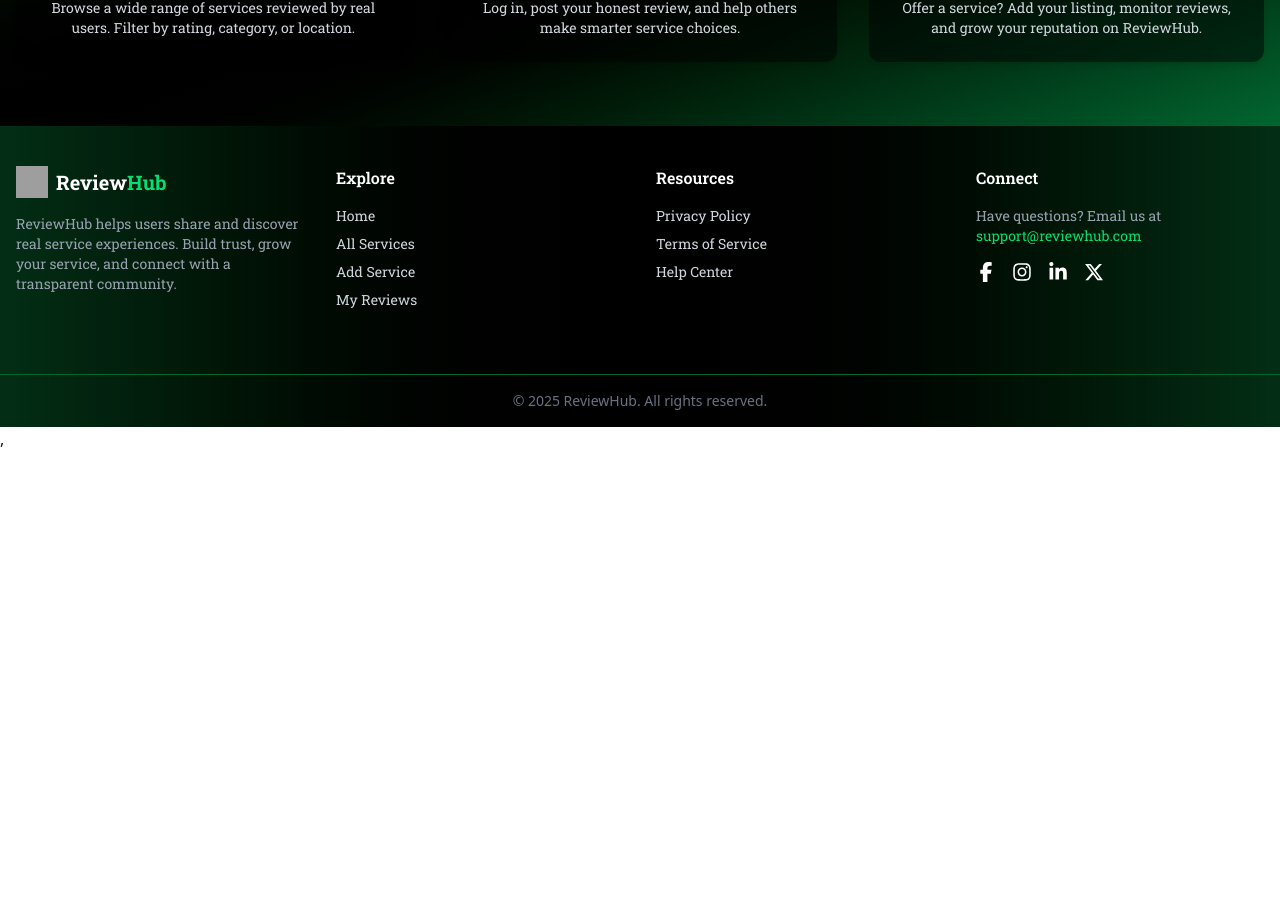
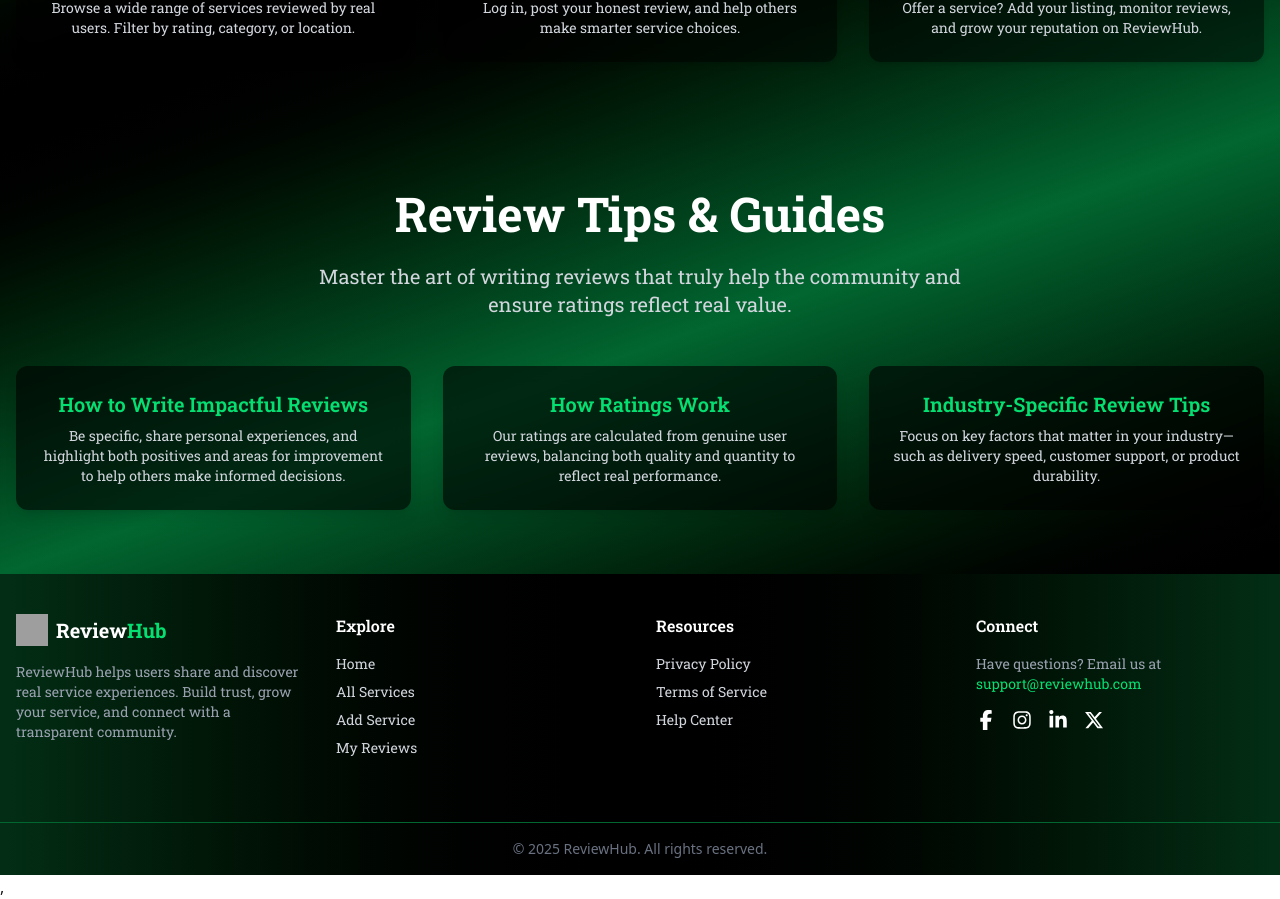
Before and after one commit to RifatRahman7/ReviewHub, a React (Vite) app: page / in a window 1280 px wide. Shown: the part 1978-2877 px from the top of the page. Before the commit the page ends 2429 px from the top, so only its background shows below. Built offline with nearby package versions, Linux system fonts and the light colour scheme; no server answers; grey boxes are pictures that could not be loaded.

Commit message:
Added review tips section

```diff
--- a/src/Components/AllServices.jsx
+++ b/src/Components/AllServices.jsx
@@ -3,6 +3,7 @@ import { Link } from 'react-router';
 import Navbar from './Navbar';
 import Footer from './Footer';
 import useAxiosPublic from '../hooks/useAxios';
+import Loader from './Loader';
 
 const AllServices = () => {
     const [services, setServices] = useState([]);
@@ -51,7 +52,7 @@ const AllServices = () => {
                 </div>
 
                 {filteredServices.length === 0 ? (
-                    <p className="text-center text-gray-400">No services match your search.</p>
+                    <Loader />
                 ) : (
                     <div className="grid gap-8 sm:grid-cols-2 lg:grid-cols-3">
                         {filteredServices.map(service => (
--- a/src/Components/Home.jsx
+++ b/src/Components/Home.jsx
@@ -4,6 +4,7 @@ import HowItWorks from './HowItWorks';
 import Navbar from './Navbar';
 import PartnersSection from './PartnersSection';
 import Register from './Register';
+import ReviewTipsGuides from './ReviewTipsGuides';
 import WhyChooseUs from './WhyChooseUs';
 
 const Home = () => {
@@ -14,6 +15,7 @@ const Home = () => {
            <PartnersSection></PartnersSection>
            <WhyChooseUs></WhyChooseUs>
            <HowItWorks></HowItWorks>
+           <ReviewTipsGuides></ReviewTipsGuides>
            <Footer></Footer>
         </div>
     );
--- a/src/Components/Loader.jsx
+++ b/src/Components/Loader.jsx
@@ -2,7 +2,7 @@ import React from 'react';
 
 const Loader = () => {
     return (
-        <div className='flex items-center justify-center h-screen'>
+        <div className='flex items-center justify-center h-screen text-white'>
             <span className="loading loading-bars loading-lg"></span>
         </div>
     );
--- /dev/null
+++ b/src/Components/ReviewTipsGuides.jsx
@@ -0,0 +1,67 @@
+import { motion } from 'framer-motion';
+
+const ReviewTipsGuides = () => {
+  const tips = [
+    {
+      title: "How to Write Impactful Reviews",
+      description:
+        "Be specific, share personal experiences, and highlight both positives and areas for improvement to help others make informed decisions.",
+    },
+    {
+      title: "How Ratings Work",
+      description:
+        "Our ratings are calculated from genuine user reviews, balancing both quality and quantity to reflect real performance.",
+    },
+    {
+      title: "Industry-Specific Review Tips",
+      description:
+        "Focus on key factors that matter in your industry—such as delivery speed, customer support, or product durability.",
+    },
+  ];
+
+  return (
+    <section className="w-full py-16 px-4 bg-gradient-to-br from-black via-green-800 to-black text-white">
+      <div className="max-w-7xl roboto mx-auto text-center">
+        <motion.h2
+          initial={{ opacity: 0, y: 50 }}
+          whileInView={{ opacity: 1, y: 0 }}
+          transition={{ duration: 0.6 }}
+          viewport={{ once: true }}
+          className="text-5xl font-bold mb-6"
+        >
+          Review Tips & Guides
+        </motion.h2>
+
+        <motion.p
+          initial={{ opacity: 0, y: 50 }}
+          whileInView={{ opacity: 1, y: 0 }}
+          transition={{ duration: 0.6, delay: 0.2 }}
+          viewport={{ once: true }}
+          className="text-gray-300 text-xl mb-12 max-w-2xl mx-auto"
+        >
+          Master the art of writing reviews that truly help the community and ensure ratings reflect real value.
+        </motion.p>
+
+        <div className="grid grid-cols-1 md:grid-cols-3 gap-8">
+          {tips.map((tip, index) => (
+            <motion.div
+              key={index}
+              initial={{ opacity: 0, y: 50 }}
+              whileInView={{ opacity: 1, y: 0 }}
+              transition={{ duration: 0.5, delay: 0.3 + index * 0.2 }}
+              viewport={{ once: true }}
+              className="bg-black/60 backdrop-blur-sm rounded-xl p-6 shadow-lg hover:shadow-green-500 transition"
+            >
+              <h3 className="text-green-400 text-xl font-semibold mb-2">
+                {tip.title}
+              </h3>
+              <p className="text-gray-300 text-sm">{tip.description}</p>
+            </motion.div>
+          ))}
+        </div>
+      </div>
+    </section>
+  );
+};
+
+export default ReviewTipsGuides;
```
